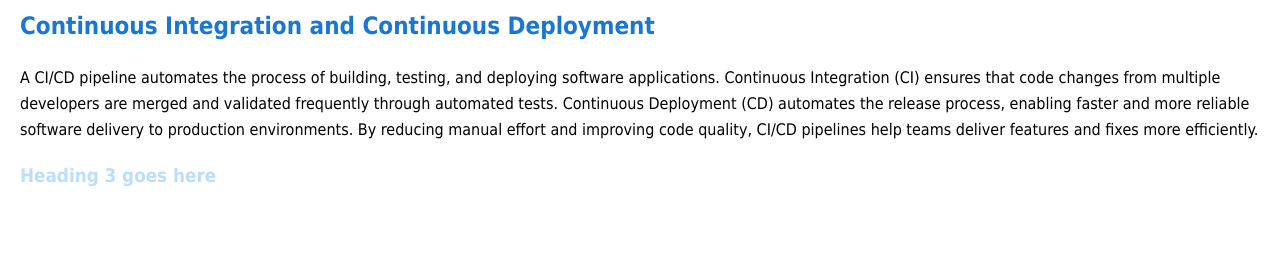
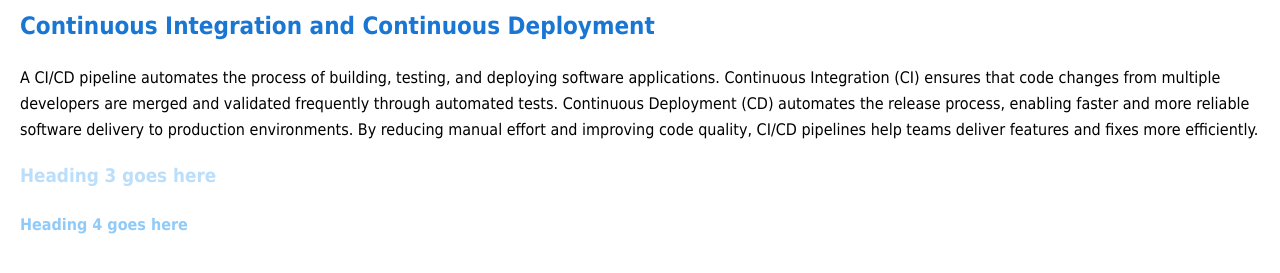
Before and after one commit to vinothmail/pipeline-cicd, a plain HTML site: page index.html in a window 1280 px wide. Shown: the part 87-360 px from the top of the page. Drawn offline with Linux system fonts and the light colour scheme.

Commit message:
Add h4 heading with soft blue color styling

```diff
--- a/index.html
+++ b/index.html
@@ -22,6 +22,9 @@
         h3 {
             color: #BBDEFB; /* Pale Blue */
         }
+        h4 {
+            color: #90CAF9; /* Soft Blue */
+        }
     </style>
 </head>
 <body>
@@ -37,5 +40,6 @@
         By reducing manual effort and improving code quality, CI/CD pipelines help teams deliver features and fixes more efficiently.
     </p>
 <h3>Heading 3 goes here</h3>
+<h4>Heading 4 goes here</h4>
 </body>
 </html>
```
